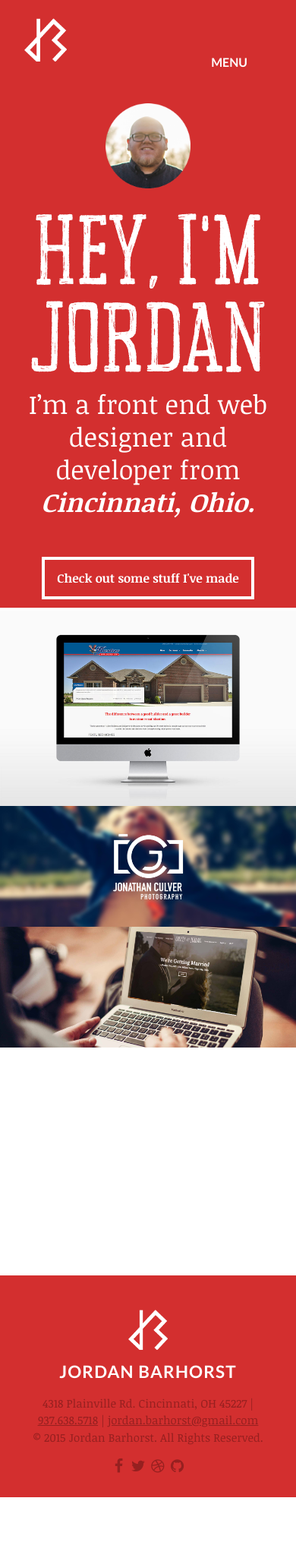
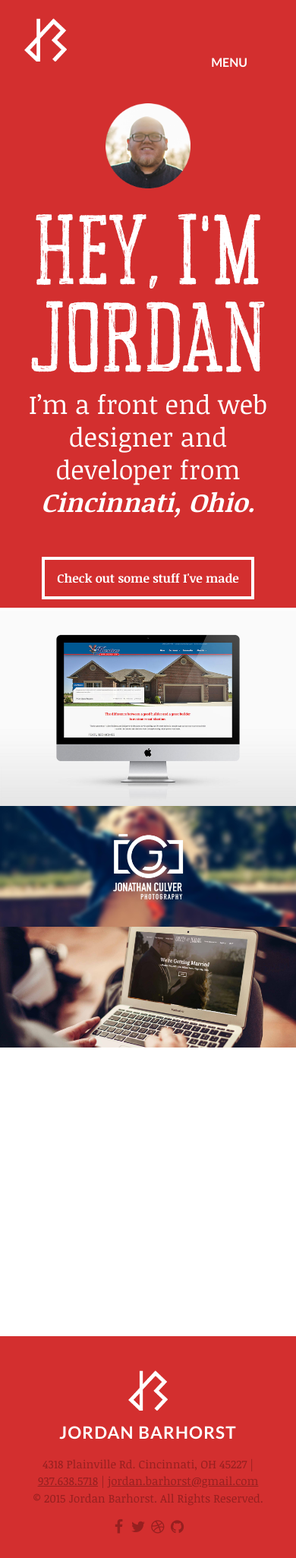
Before and after one commit to jordanbarhorst/jordanbarhorst.github.io, a Jekyll site: the page built from index.html, in a window 390 px wide. Shown: the whole page at 76% size. Built offline with Jekyll 4.4.1, drawn with Linux system fonts in a browser that asks for light colours; nearby versions of some CDN libraries; Markdown is read by kramdown in place of the engine named in the settings; before the commit the page ends 1971 px from its top, so only the background shows below that.

Commit message:
adding media queries for footer

```diff
--- a/assets/scss/base/_media-queries.scss
+++ b/assets/scss/base/_media-queries.scss
@@ -116,7 +116,7 @@
     }
 
     .site-footer {
-        margin-top: 300px;
-        padding-top: 20px;
+        margin-top: 380px;
+        padding-top: 50px;
     }
 }
```
Also changed, not shown: assets/css/main.css.
